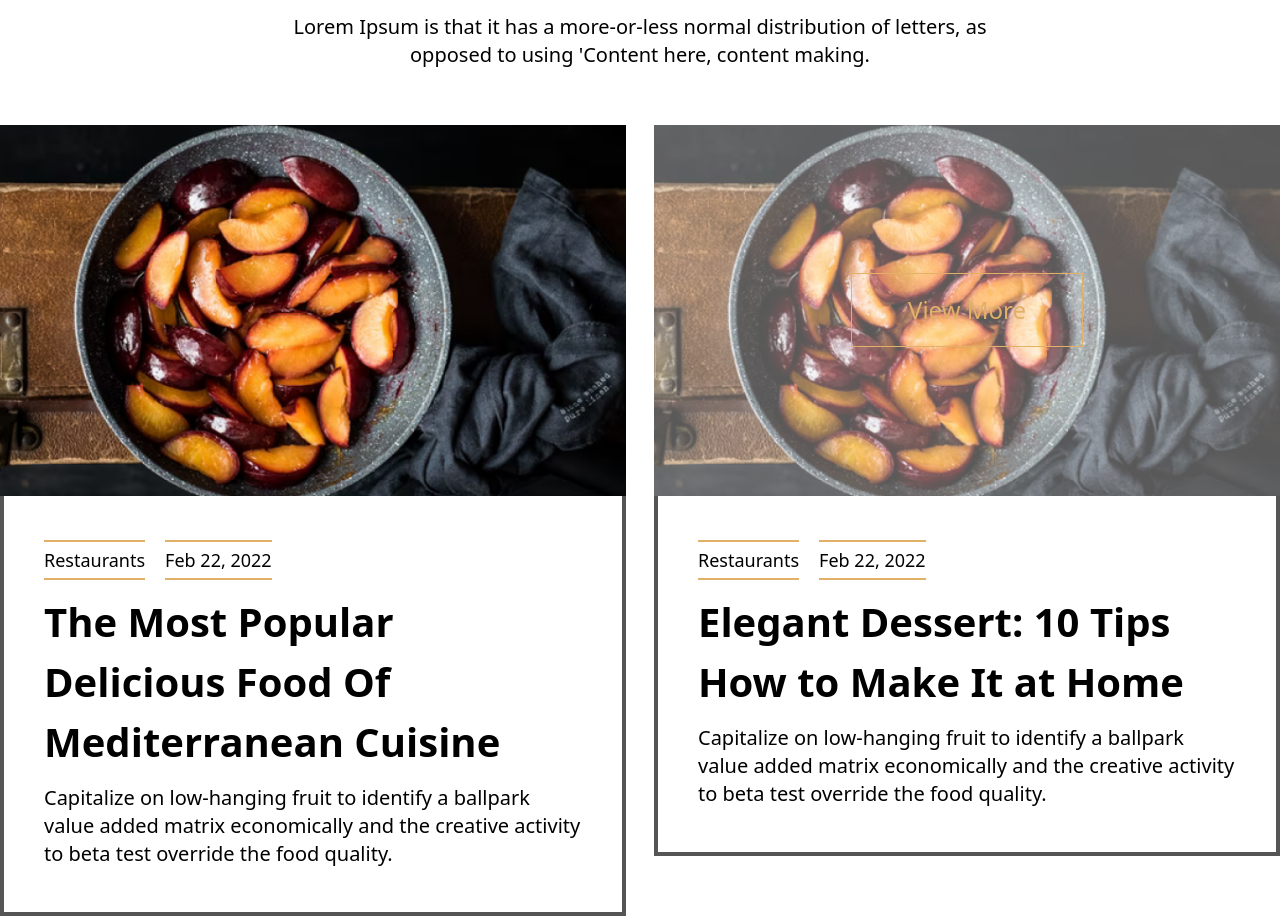
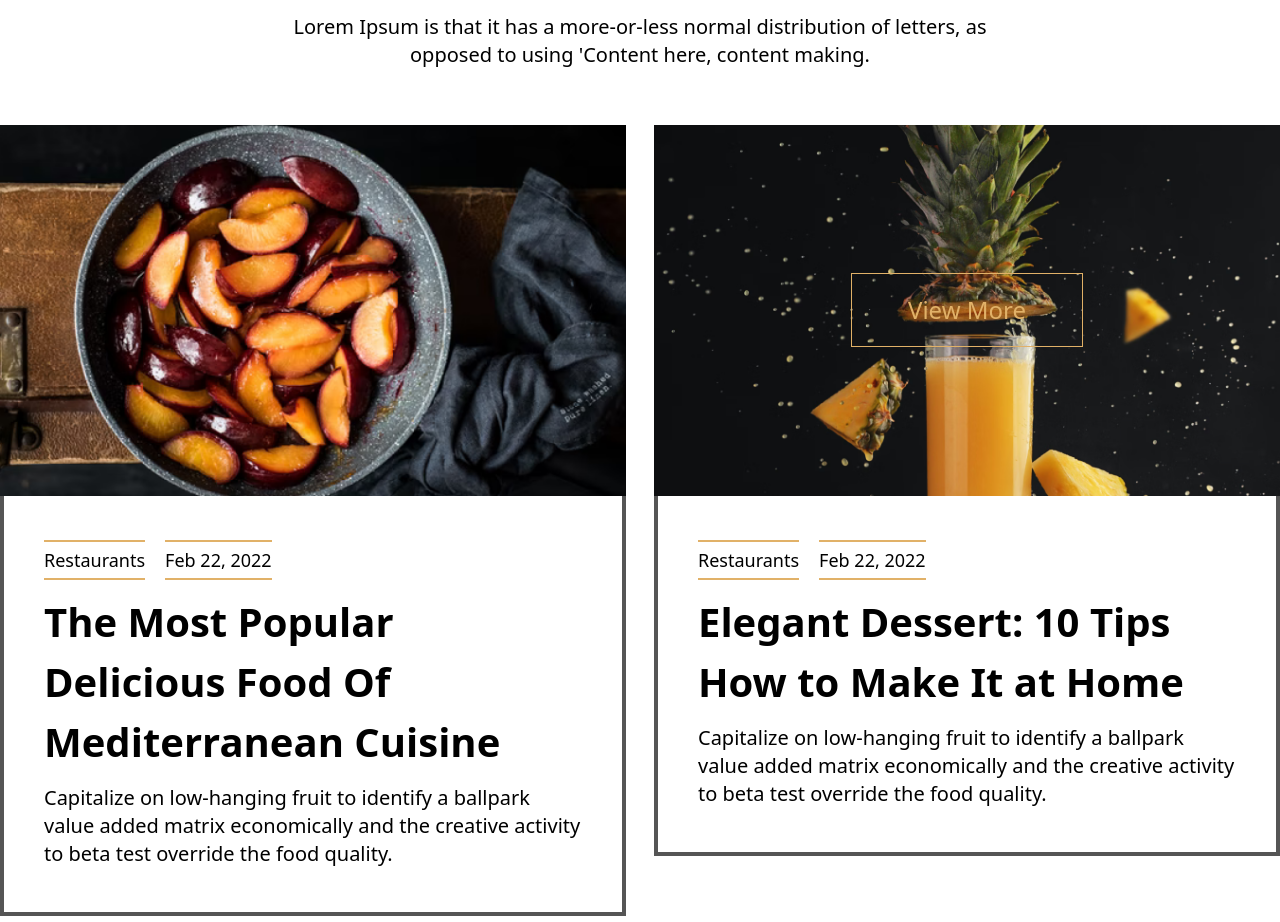
Before and after one commit to alemran22/react-restaurant, a React (Vite) app: page / in a window 1280 px wide. Shown: the part 8240-9162 px from the top of the page. Built offline with nearby package versions, Linux system fonts and the light colour scheme.

Commit message:
blog section image updated

```diff
--- a/src/components/BlogSection/index.jsx
+++ b/src/components/BlogSection/index.jsx
@@ -1,5 +1,6 @@
 /* eslint-disable react/no-unescaped-entities */
 import image1 from "../../assets/images/blog/Image.png";
+import image2 from "../../assets/images/blog/Photo.png";
 import OutlineButton from "../OutlineButton";
 const BlogSection = () => {
   return (
@@ -47,8 +48,8 @@ const BlogSection = () => {
         <div className="w-full">
           {/* card image */}
           <div className="w-full relative ">
-            <img src={image1} alt="" className="w-full opacity-65" />
-            <div className="absolute top-1/2 left-1/2 -translate-x-1/2 -translate-y-1/2 opacity-100">
+            <img src={image2} alt="" className="w-full " />
+            <div className="absolute top-1/2 left-1/2 -translate-x-1/2 -translate-y-1/2 ">
               <OutlineButton title={"View More"} className="" />
             </div>
           </div>
```
Also changed, not shown: src/assets/images/blog/Photo.png (added).
